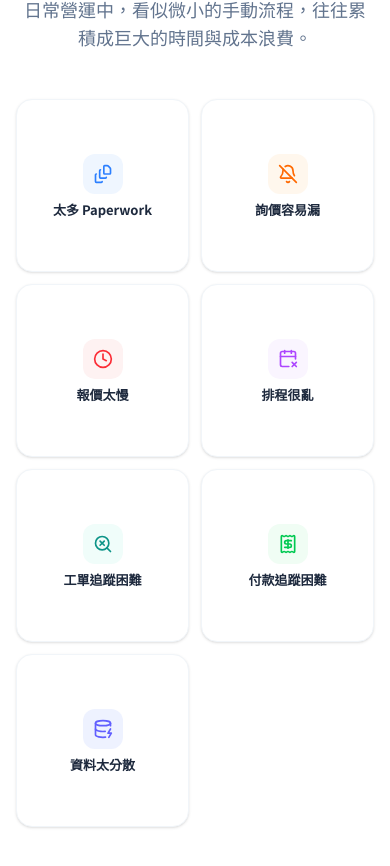
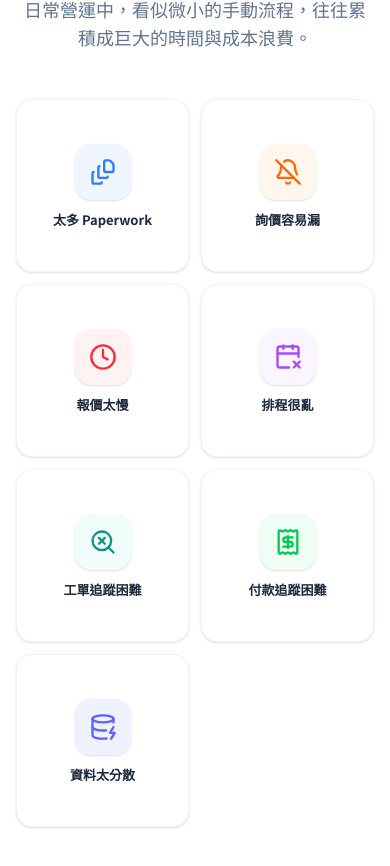
Before and after one commit to optimakspaul/Website, a Next.js app: page / in a window 390 px wide. Shown: the part 894-1760 px from the top of the page. Built offline with nearby package versions, Linux system fonts and the light colour scheme.

Commit message:
style: increase pain points icon sizes on mobile and desktop

```diff
--- a/src/components/PainPointsSection.tsx
+++ b/src/components/PainPointsSection.tsx
@@ -69,8 +69,8 @@ export default function PainPointsSection() {
         <div className="grid grid-cols-2 min-[400px]:grid-cols-3 md:grid-cols-3 lg:grid-cols-4 gap-3 md:gap-6">
           {painPoints.map((point, index) => (
             <div key={index} className="bg-white p-3 md:p-6 rounded-2xl border border-slate-100 shadow-sm hover:shadow-md transition-shadow group flex flex-col items-center text-center md:items-start md:text-left aspect-square md:aspect-auto justify-center md:justify-start">
-              <div className={`w-10 h-10 md:w-12 md:h-12 rounded-xl flex items-center justify-center mb-2 md:mb-4 ${point.bg} ${point.color} group-hover:scale-110 transition-transform`}>
-                <point.icon className="w-5 h-5 md:w-6 md:h-6" />
+              <div className={`w-14 h-14 md:w-16 md:h-16 rounded-2xl flex items-center justify-center mb-3 md:mb-5 ${point.bg} ${point.color} group-hover:scale-110 transition-transform shadow-sm`}>
+                <point.icon className="w-7 h-7 md:w-8 md:h-8" />
               </div>
               <h3 className="text-[13px] sm:text-sm md:text-lg font-bold text-slate-800 md:mb-2 leading-tight">{point.title}</h3>
               <p className="hidden md:block text-slate-600 text-sm leading-relaxed">{point.description}</p>
```
